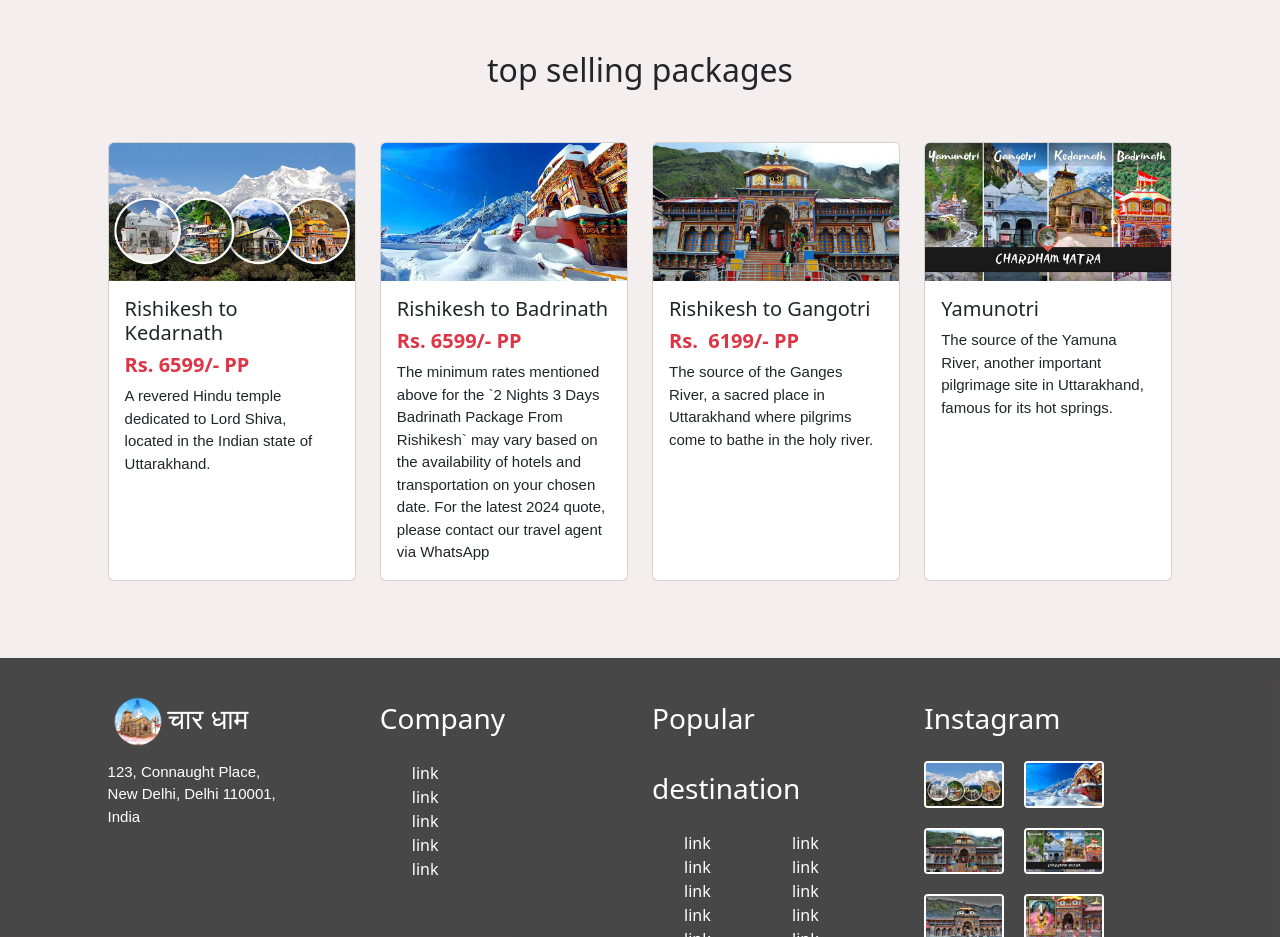
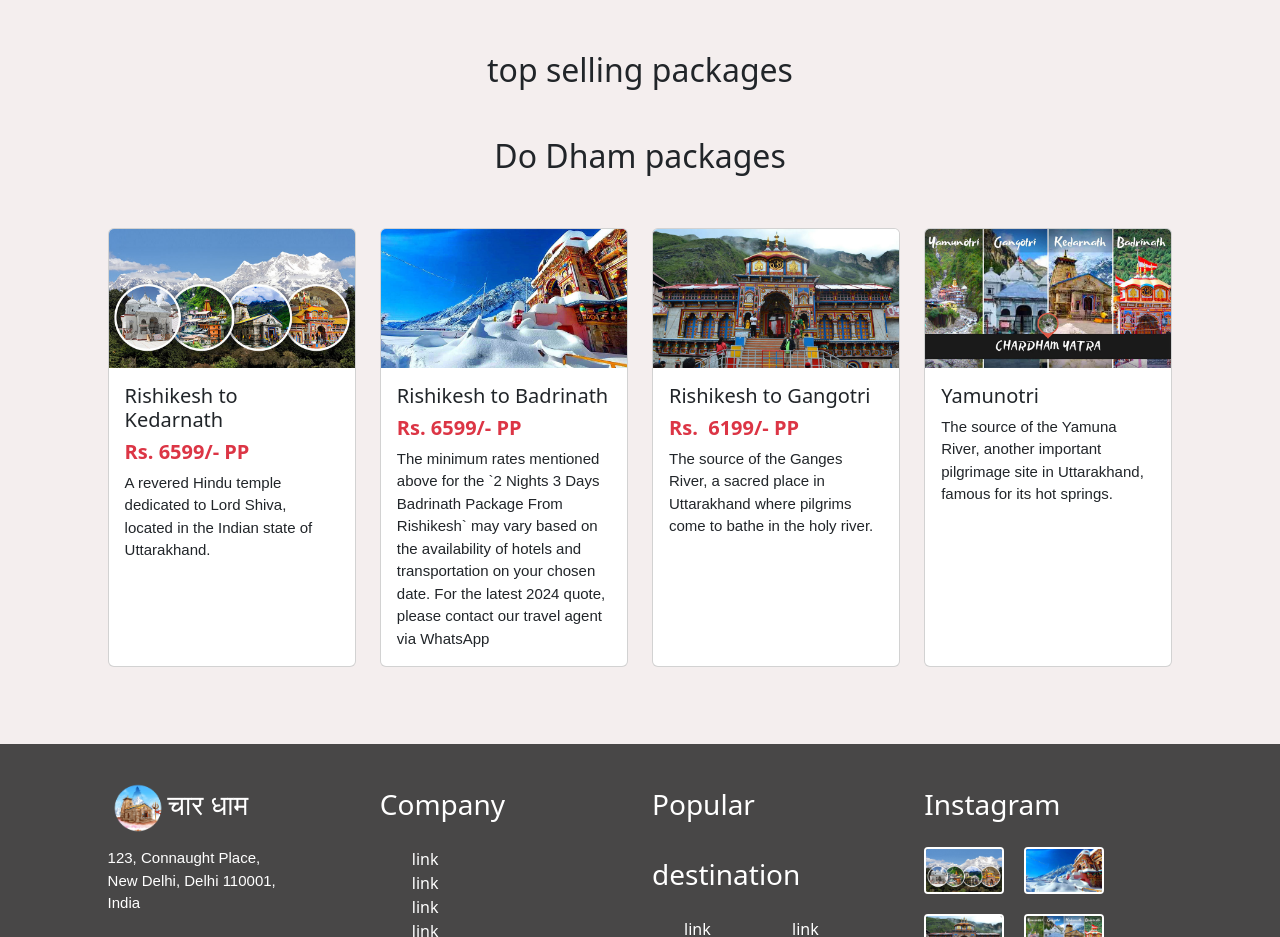
Before and after one commit to Ashokkumar2019/chardham, a React (Vite) app: page / in a window 1280 px wide. Shown: the part 1860-2797 px from the top of the page. Built offline with nearby package versions, Linux system fonts and the light colour scheme.

Commit message:
Update Lastvisit.jsx

```diff
--- a/src/Lastvisit.jsx
+++ b/src/Lastvisit.jsx
@@ -6,6 +6,7 @@ export default function Lastvisit() {
   return (
     <div>
     <h2 className='text-center my-5'> top selling packages</h2>
+      <h2 className='text-center my-5'>Do Dham packages</h2>
     <Container>
     <Row>
       {data.map((item, index) => (
```
